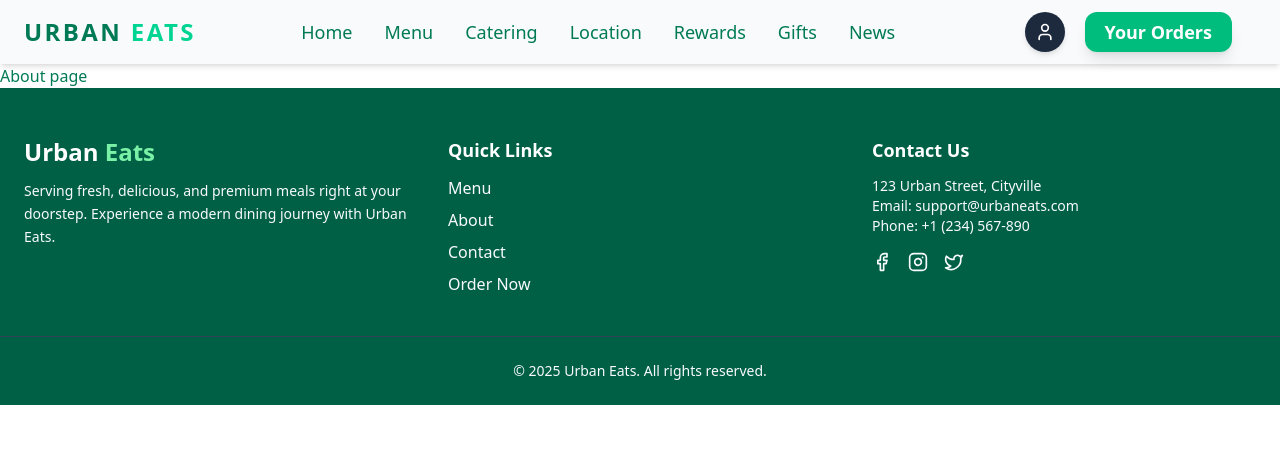
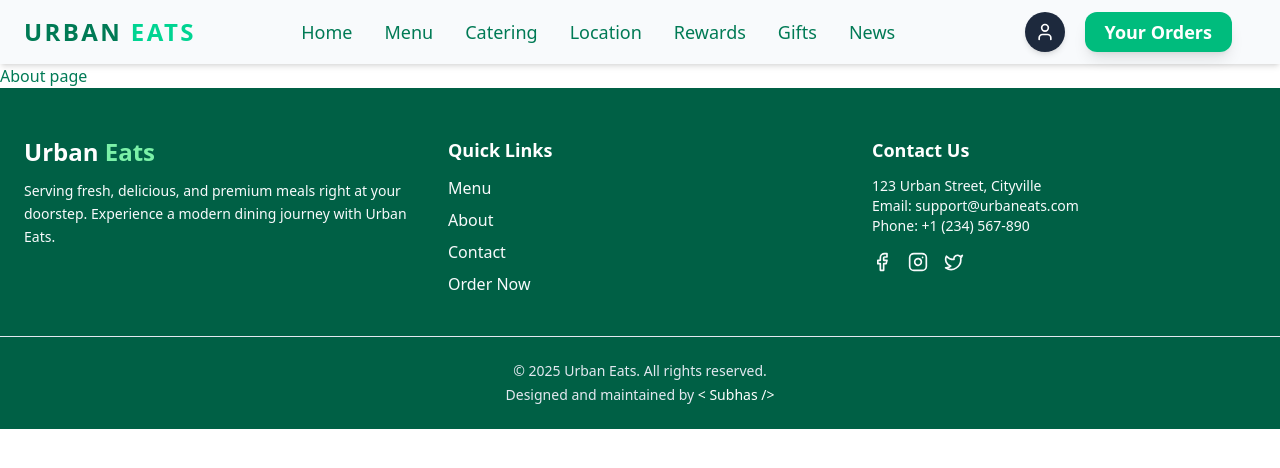
Before and after one commit to Subhas6033/Urbaneats, a React (Vite) app in the folder client/: page /about in a window 1280 px wide. Shown: the top 468 px of the page. Built offline with nearby package versions, Linux system fonts and the light colour scheme; a web font is replaced by a local one.

Commit message:
Update Footer

```diff
--- a/client/src/Components/common/Footer.jsx
+++ b/client/src/Components/common/Footer.jsx
@@ -1,5 +1,5 @@
 import React from 'react';
-import { useNavigate } from 'react-router-dom';
+import { useNavigate, Link } from 'react-router-dom';
 import { Facebook, Instagram, Twitter } from 'lucide-react';
 
 const Footer = () => {
@@ -77,9 +77,23 @@ const Footer = () => {
         </div>
       </div>
 
-      {/* Divider */}
-      <div className="border-t border-slate-700 mt-10 pt-6 text-center text-sm">
-        &copy; {new Date().getFullYear()} Urban Eats. All rights reserved.
+      {/* Footer Bottom Row */}
+      <div className="border-t border-slate-200 mt-10 pt-6 px-6 text-sm text-slate-200 text-center">
+        <p>
+          &copy; {new Date().getFullYear()} Urban Eats. All rights reserved.
+        </p>
+        <p className="mt-1">
+          Designed and maintained by{' '}
+          <a
+            href="https://github.com/subhas404"
+            target="_blank"
+            rel="noopener noreferrer"
+            className="text-white hover:underline hover:text-slate-400 transition-colors duration-200"
+            aria-label="Visit Subhas' GitHub profile"
+          >
+            &lt; Subhas /&gt;
+          </a>
+        </p>
       </div>
     </footer>
   );
```
